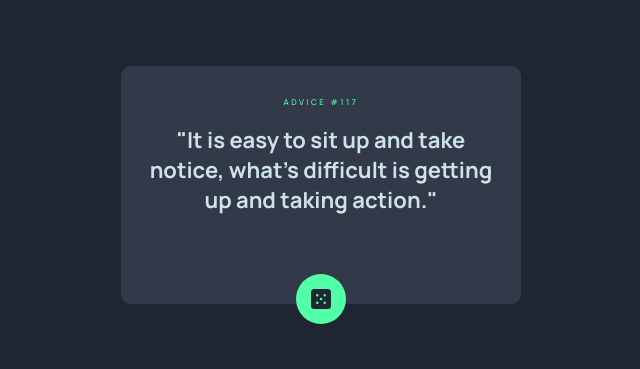
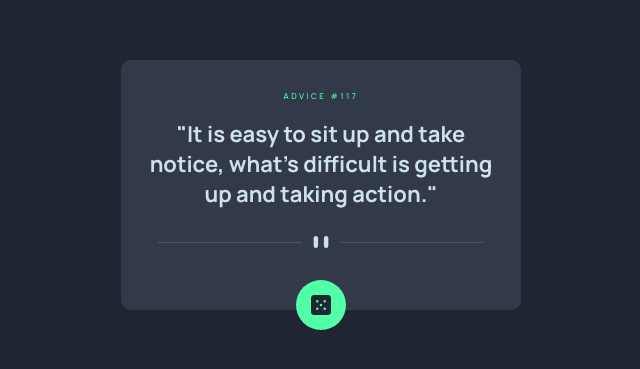
Before and after one commit to tejmushede/advice-generator-app, a plain HTML site: page index.html in a window 1280 px wide. Shown: the part 215-584 px from the top of the page, without its empty margins (319-959 px from the left). Drawn offline with Linux system fonts and the light colour scheme; the site is published under a folder, as on GitHub Pages, so addresses that start at the root find nothing; no server answers.

Commit message:
Update index.html

```diff
--- a/index.html
+++ b/index.html
@@ -18,7 +18,7 @@
 
     <div class="divider">
       <img class="divider-mobile" src="./images/pattern-divider-mobile.svg" alt="" srcset="">
-      <img class="divider-desktop" src="/images/pattern-divider-desktop.svg" alt="" srcset="">
+      <img class="divider-desktop" src="./images/pattern-divider-desktop.svg" alt="" srcset="">
     </div>
 
     <div class="dice-button">
```
